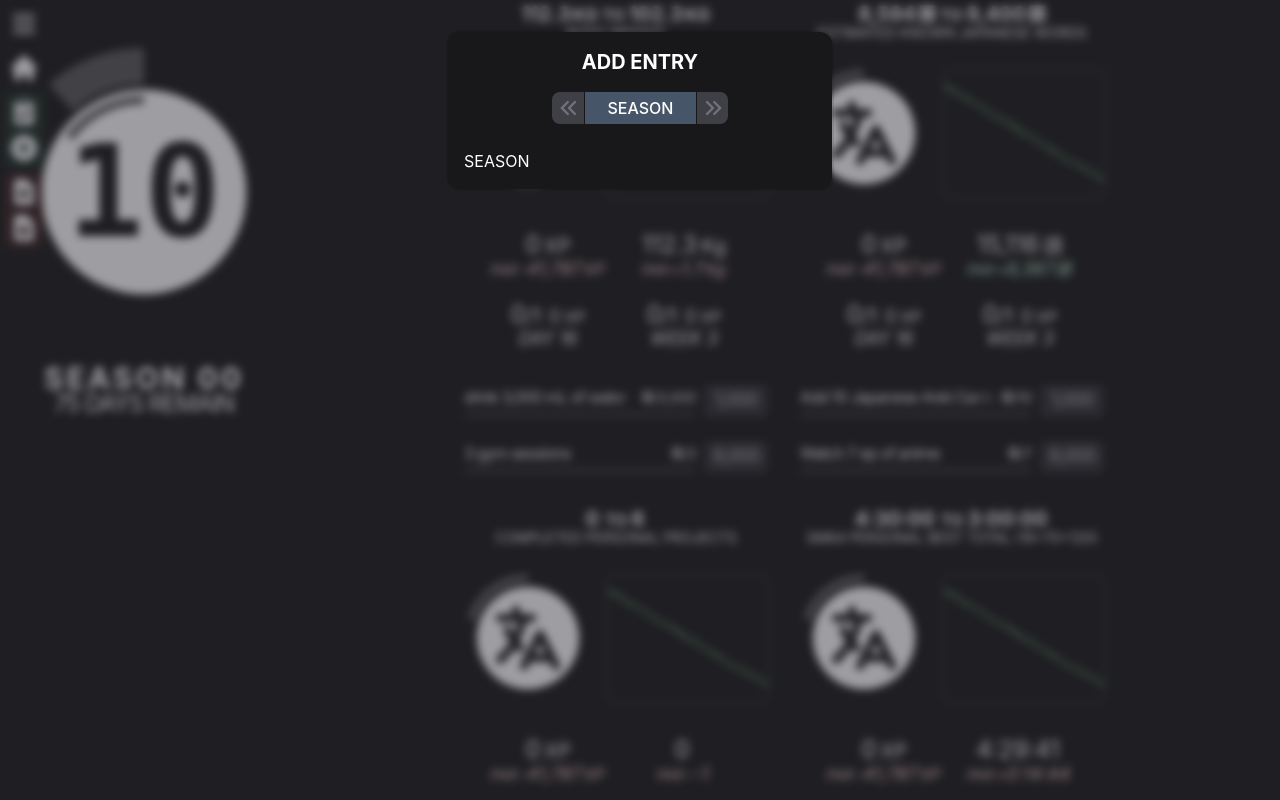
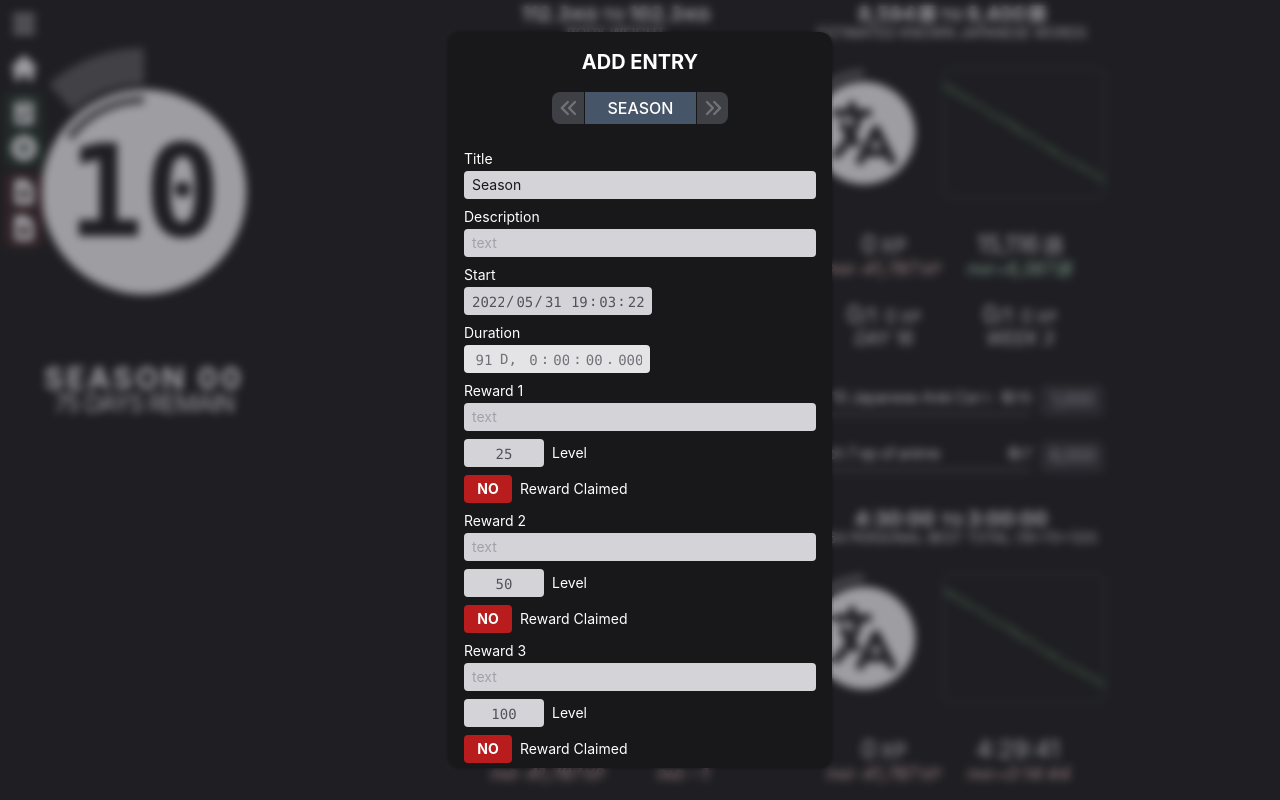
Before and after one commit to everalert/habits-battlepass, a Next.js app: page / in a window 1280 px wide. Both pictures are taken after a click on the icon 24 px from the left and 148 px from the top of the page. Shown: the top 800 px of the page. Built offline with nearby package versions, Linux system fonts and the light colour scheme.

Commit message:
add InputSeason to DialogAddEntry

```diff
--- a/src/modules/dialog/DialogAddEntry.module.js
+++ b/src/modules/dialog/DialogAddEntry.module.js
@@ -6,11 +6,12 @@ import InputCategory from '../input/InputCategory.module';
 import InputChallenge from "../input/InputChallenge.module";
 import InputGoal from "../input/InputGoal.module";
 import InputLog from "../input/InputLog.module";
+import InputSeason from '../input/InputSeason.module';
 
 export default function DialogAddEntry({ isOpen, setIsOpen }) {
 
 	const tabs = [
-		{ name:'Season', content:(<>SEASON</>) },
+		{ name:'Season', content: <InputSeason setParentOpen={setIsOpen} /> },
 		{ name:'Category', content: <InputCategory setParentOpen={setIsOpen} /> },
 		{ name:'Activity', content: <InputActivity setParentOpen={setIsOpen} /> },
 		{ name:'Goal', content: <InputGoal setParentOpen={setIsOpen} /> },
@@ -28,8 +29,8 @@ export default function DialogAddEntry({ isOpen, setIsOpen }) {
 
 	return (
 		<Dialog open={isOpen} onClose={setIsOpen}>
-			<Dialog.Overlay className="fixed inset-0 overflow-scroll backdrop-blur-sm scrollbar-thin scrollbar-thumb-zinc-800 scrollbar-track-zinc-900 bg-zinc-700/50"/>
-			<div className="fixed top-0 left-1/2 flex flex-col gap-4 -ml-48 my-8 w-96 bg-zinc-900 rounded-xl ring-2 ring-black/10">
+			<Dialog.Overlay className="fixed inset-0 backdrop-blur-sm scrollbar-thin scrollbar-thumb-zinc-800 scrollbar-track-zinc-900 bg-zinc-700/50"/>
+			<div className="fixed inset-y-0 left-1/2 flex flex-col gap-4 -ml-48 my-8 w-96 bg-zinc-900 rounded-xl ring-2 ring-black/10 overflow-y-auto scrollbar-thin scrollbar-thumb-rounded-md scrollbar-thumb-zinc-800">
 				<h1 className="mx-4 mt-4 text-xl text-center uppercase font-bold">Add Entry</h1>
 				<ul className="flex flex-wrap justify-center mx-4 divide-x divide-neutral-900 select-none">
 					<li className="w-8 h-8 rounded-l-lg overflow-hidden" onClick={()=>decrementTab()}>
--- /dev/null
+++ b/src/modules/input/InputSeason.module.js
@@ -0,0 +1,154 @@
+import { useState } from "react";
+import { connect, useDispatch } from 'react-redux';
+import InputAmount from "../../elements/input/InputAmount.element";
+import InputBool from "../../elements/input/InputBool.element";
+import InputDateTime from "../../elements/input/InputDateTime.element";
+import InputDuration from "../../elements/input/InputDuration.element";
+import InputResetButton from '../../elements/input/InputResetButton.element';
+import InputSubmitButton from '../../elements/input/InputSubmitButton.element';
+import InputText from "../../elements/input/InputText.element";
+import { GetCurrentUnixTimestamp } from "../../helpers/Math.helper";
+import { addSeason } from "../../redux/slices/Season.slice";
+
+
+const mapStateToProps = (state, ownProps) => {
+	return {
+		base: { ...state.season.base },
+		...state.season.opts,
+		...ownProps
+	}
+}
+
+
+function InputSeason({ base, setParentOpen }) {
+
+	const dispatch = useDispatch();
+
+	const [titleInput, setTitleInput] = useState(base.title);
+	const [descriptionInput, setDescriptionInput] = useState(base.description);
+	const [startInput, setStartInput] = useState(GetCurrentUnixTimestamp());
+	const [lengthInput, setLengthInput] = useState(base.length);
+	const [r1LaInput, setR1LaInput] = useState(base.reward1Label);
+	const [r1LeInput, setR1LeInput] = useState(base.reward1Level);
+	const [r1CInput, setR1CInput] = useState(base.reward1Claimed);
+	const [r2LaInput, setR2LaInput] = useState(base.reward2Label);
+	const [r2LeInput, setR2LeInput] = useState(base.reward2Level);
+	const [r2CInput, setR2CInput] = useState(base.reward2Claimed);
+	const [r3LaInput, setR3LaInput] = useState(base.reward3Label);
+	const [r3LeInput, setR3LeInput] = useState(base.reward3Level);
+	const [r3CInput, setR3CInput] = useState(base.reward3Claimed);
+	const [r4LaInput, setR4LaInput] = useState(base.reward4Label);
+	const [r4LeInput, setR4LeInput] = useState(base.reward4Level);
+	const [r4CInput, setR4CInput] = useState(base.reward4Claimed);
+	const [lvMaxInput, setLvMaxInput] = useState(base.levelMax);
+	const [lvXPInput, setLvXPInput] = useState(base.levelXP);
+	const [col1Input, setCol1Input] = useState(base.color1);
+	const [col2Input, setCol2Input] = useState(base.color2);
+	const [curLvInput, setCurLvInput] = useState(base.currentLevel);
+	const [curXPInput, setCurXPInput] = useState(base.currentXP);
+
+	const resetForm = () => {
+		setTitleInput(base.title);
+		setDescriptionInput(base.description);
+		setStartInput(GetCurrentUnixTimestamp());
+		setLengthInput(base.length);
+		setR1LaInput(base.reward1Label);
+		setR1LeInput(base.reward1Level);
+		setR1CInput(base.reward1Claimed);
+		setR2LaInput(base.reward2Label);
+		setR2LeInput(base.reward2Level);
+		setR2CInput(base.reward2Claimed);
+		setR3LaInput(base.reward3Label);
+		setR3LeInput(base.reward3Level);
+		setR3CInput(base.reward3Claimed);
+		setR4LaInput(base.reward4Label);
+		setR4LeInput(base.reward4Level);
+		setR4CInput(base.reward4Claimed);
+		setLvMaxInput(base.levelMax);
+		setLvXPInput(base.levelXP);
+		setCol1Input(base.color1);
+		setCol2Input(base.color2);
+		setCurLvInput(base.currentLevel);
+		setCurXPInput(base.currentXP);
+	}
+
+	const submitForm = (event) => {
+		event.preventDefault();
+
+		const newSeason = Object.assign(base,{
+			start: startInput,
+			length: lengthInput,
+			title: titleInput,
+			description: descriptionInput,
+			reward1Label: r1LaInput,
+			reward1Claimed: r1CInput,
+			reward1Level: r1LeInput,
+			reward2Label: r2LaInput,
+			reward2Claimed: r2CInput,
+			reward2Level: r2LeInput,
+			reward3Label: r3LaInput,
+			reward3Claimed: r3CInput,
+			reward3Level: r3LeInput,
+			reward4Label: r4LaInput,
+			reward4Claimed: r4CInput,
+			reward4Level: r4LeInput,
+			levelMax: lvMaxInput,
+			levelXP: lvXPInput,
+			color1: col1Input,
+			color2: col2Input,
+			currentXP: curXPInput,
+			currentLevel: curLvInput
+		});
+		dispatch(addSeason(newSeason));
+		resetForm();
+		setParentOpen(false);
+	}
+
+	return (
+		<form onSubmit={submitForm} className='text-sm flex flex-col justify-center gap-2'>
+			<h2 className='-mb-1.5 flex gap-2'>Title</h2>
+			<InputText text={titleInput} setParentText={setTitleInput} />
+			<h2 className='-mb-1.5 flex gap-2'>Description</h2>
+			<InputText text={descriptionInput} setParentText={setDescriptionInput} />
+			<h2 className='-mb-1.5 flex gap-2'>Start</h2>
+			<InputDateTime timestamp={startInput} setParentTimestamp={setStartInput} />
+			<h2 className='-mb-1.5 flex gap-2'>Duration</h2>
+			<InputDuration timestamp={lengthInput} setParentTimestamp={setLengthInput} showDay={true} />
+			<h2 className='-mb-1.5 flex gap-2'>Reward 1</h2>
+			<InputText text={r1LaInput} setParentText={setR1LaInput} />
+			<div className="flex items-center gap-2"><InputAmount amount={r1LeInput} setParentAmount={setR1LeInput} /> Level</div>
+			<div className="flex items-center gap-2"><InputBool bool={r1CInput} setParentBool={setR1CInput} /> Reward Claimed</div>
+			<h2 className='-mb-1.5 flex gap-2'>Reward 2</h2>
+			<InputText text={r2LaInput} setParentText={setR2LaInput} />
+			<div className="flex items-center gap-2"><InputAmount amount={r2LeInput} setParentAmount={setR2LeInput} /> Level</div>
+			<div className="flex items-center gap-2"><InputBool bool={r2CInput} setParentBool={setR2CInput} /> Reward Claimed</div>
+			<h2 className='-mb-1.5 flex gap-2'>Reward 3</h2>
+			<InputText text={r3LaInput} setParentText={setR3LaInput} />
+			<div className="flex items-center gap-2"><InputAmount amount={r3LeInput} setParentAmount={setR3LeInput} /> Level</div>
+			<div className="flex items-center gap-2"><InputBool bool={r3CInput} setParentBool={setR3CInput} /> Reward Claimed</div>
+			<h2 className='-mb-1.5 flex gap-2'>Reward 4</h2>
+			<InputText text={r4LaInput} setParentText={setR4LaInput} />
+			<div className="flex items-center gap-2"><InputAmount amount={r4LeInput} setParentAmount={setR4LeInput} /> Level</div>
+			<div className="flex items-center gap-2"><InputBool bool={r4CInput} setParentBool={setR4CInput} /> Reward Claimed</div>
+			<h2 className='-mb-1.5 flex gap-2'>Max Level</h2>
+			<InputAmount amount={lvMaxInput} setParentAmount={setLvMaxInput} />
+			<h2 className='-mb-1.5 flex gap-2'>XP Per Level</h2>
+			<InputAmount amount={lvXPInput} setParentAmount={setLvXPInput} />
+			<h2 className='-mb-1.5 flex gap-2'>Color 1</h2>
+			<InputText text={col1Input} setParentText={setCol1Input} />
+			<h2 className='-mb-1.5 flex gap-2'>Color 2</h2>
+			<InputText text={col2Input} setParentText={setCol2Input} />
+			<h2 className='-mb-1.5 flex gap-2'>Current XP</h2>
+			<InputAmount amount={curXPInput} setParentAmount={setCurXPInput} />
+			<h2 className='-mb-1.5 flex gap-2'>Current Level</h2>
+			<InputAmount amount={curLvInput} setParentAmount={setCurLvInput} />
+			<div className='flex gap-3 ml-auto mt-1'>
+				<InputResetButton resetFunc={resetForm} />
+				<InputSubmitButton submitFunc={submitForm} />
+			</div>
+		</form>
+	)
+
+}
+
+export default connect(mapStateToProps)(InputSeason);
--- a/src/redux/slices/Season.slice.js
+++ b/src/redux/slices/Season.slice.js
@@ -4,6 +4,9 @@ import { GetCurrentUnixTimestamp } from "../../helpers/Math.helper";
 
 const initialState = {
 	active: 0,
+	opts: {
+
+	},
 	seasons: [
 		{
 			id: 0,
@@ -36,17 +39,17 @@ const initialState = {
 		start: 0, // unix timestamp
 		length: 91*86400,
 		title: 'Season',
-		description: 'Description',
-		reward1Label: 'reward1',
+		description: '',
+		reward1Label: '',
 		reward1Claimed: false,
 		reward1Level: 25,
-		reward2Label: 'reward2',
+		reward2Label: '',
 		reward2Claimed: false,
 		reward2Level: 50,
-		reward3Label: 'reward3',
+		reward3Label: '',
 		reward3Claimed: false,
 		reward3Level: 100,
-		reward4Label: 'reward4',
+		reward4Label: '',
 		reward4Claimed: false,
 		reward4Level: 120,
 		levelMax: 130,
```
